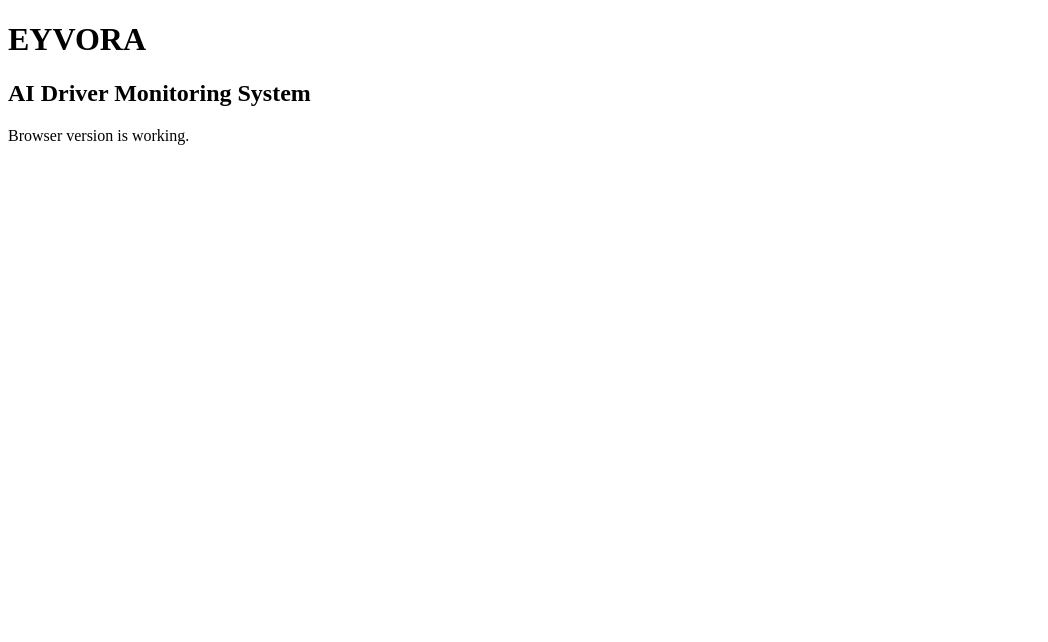
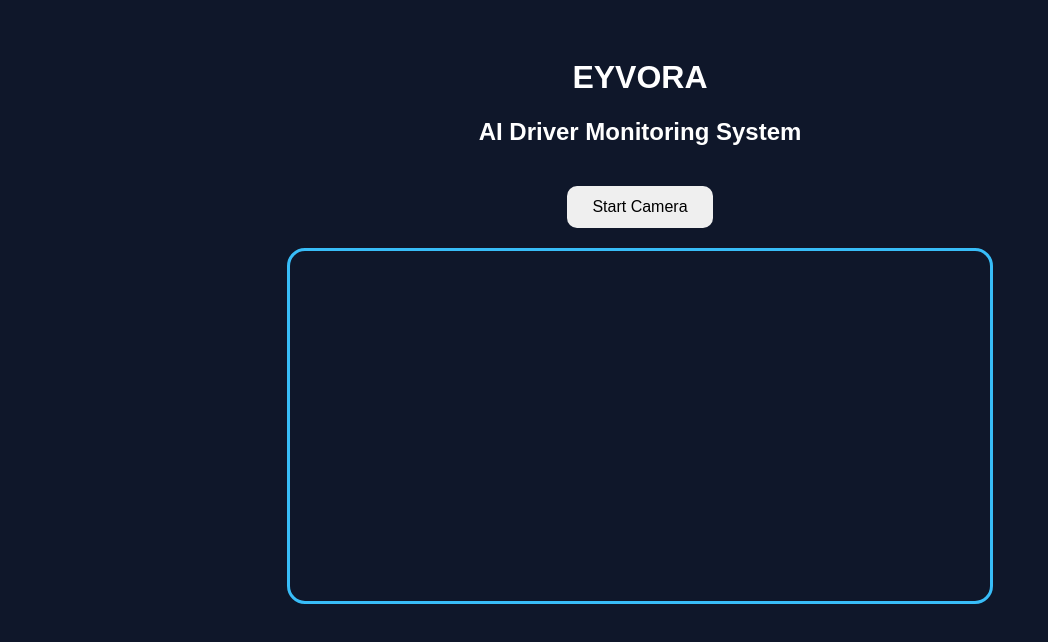
Before and after one commit to ank-codes1/Eyvora, a plain HTML site: page index.html in a window 1280 px wide. Shown: the whole page, without its empty margins (0-1048 px from the left). Drawn offline with Linux system fonts and the light colour scheme.

Commit message:
Add browser webcam

```diff
--- a/index.html
+++ b/index.html
@@ -4,12 +4,61 @@
   <meta charset="UTF-8">
   <meta name="viewport" content="width=device-width, initial-scale=1.0">
   <title>EYVORA</title>
+
+  <style>
+    body {
+      background: #0f172a;
+      color: white;
+      font-family: Arial, sans-serif;
+      text-align: center;
+      padding: 30px;
+    }
+
+    video {
+      width: 700px;
+      max-width: 95%;
+      border-radius: 18px;
+      border: 3px solid #38bdf8;
+      margin-top: 20px;
+    }
+
+    button {
+      margin-top: 20px;
+      padding: 12px 25px;
+      font-size: 16px;
+      border: none;
+      border-radius: 10px;
+      cursor: pointer;
+    }
+  </style>
 </head>
 
 <body>
+
   <h1>EYVORA</h1>
   <h2>AI Driver Monitoring System</h2>
 
-  <p>Browser version is working.</p>
+  <button onclick="startCamera()">Start Camera</button>
+
+  <br>
+
+  <video id="camera" autoplay playsinline></video>
+
+  <script>
+    async function startCamera() {
+      try {
+        const stream = await navigator.mediaDevices.getUserMedia({
+          video: true,
+          audio: false
+        });
+
+        document.getElementById("camera").srcObject = stream;
+
+      } catch (error) {
+        alert("Camera access failed: " + error);
+      }
+    }
+  </script>
+
 </body>
 </html>
```
